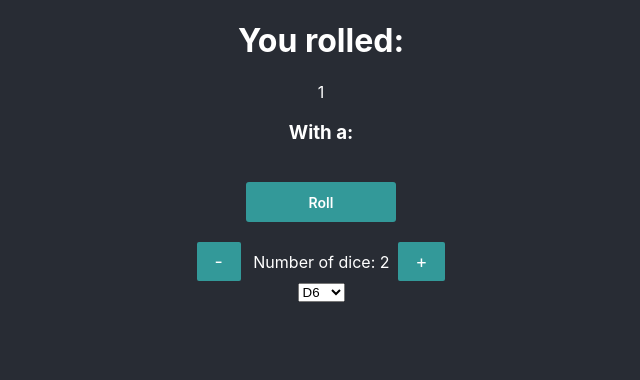
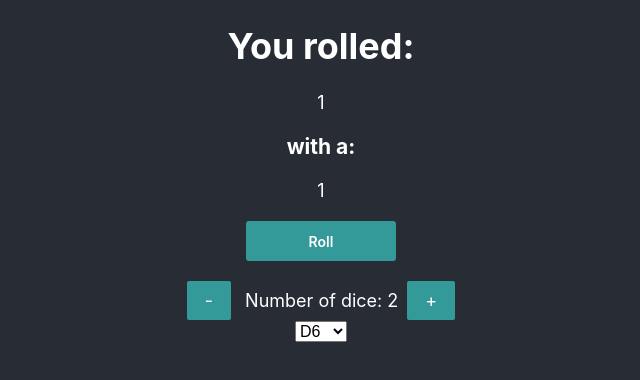
Before and after one commit to writes-of-spring/dice-roller, a React (Create React App) app: page / in a window 1280 px wide. Shown: the top 380 px of the page, without its empty margins (319-959 px from the left). Built offline with nearby package versions, Linux system fonts and the light colour scheme.

Commit message:
prevent number of dice being less than one

```diff
--- a/src/App.css
+++ b/src/App.css
@@ -4,6 +4,7 @@ body {
   background-color: #282c34;
   min-height: 100vh;
   color: white;
+  font-size: 18px;
 }
 
 .App {
@@ -49,3 +50,6 @@ body {
 button {
   all: unset;
 }
+select {
+  font-size: 16px;
+}
--- a/src/App.js
+++ b/src/App.js
@@ -5,7 +5,7 @@ function App() {
   // const [firstDieResult, setFirstDieResult] = useState(1);
   // const [secondDieResult, setSecondDieResult] = useState(6);
   const [diceResult, setDiceResult] = useState(1)
-  const [rolledDice, setRolledDice] = useState([])
+  const [rolledDice, setRolledDice] = useState([1])
   const [numberOfDice, setNumberOfDice] = useState(2)
   const [typeOfDice, setTypeofDice] = useState(6)
   // const firstDieImage = require(`./assets/${firstDieResult}.png`);
@@ -29,7 +29,7 @@ function App() {
       <h1>You rolled:</h1>
       <span className="roll-total-result">{diceResult}</span>
       <div className="roll-individual-results">
-        <h3>With a:</h3>
+        <h3>{rolledDice.length === 1 ? 'with a:' : 'with:'}</h3>
         {rolledDice.map(result => {
           return <span className="singleDice">{result}</span>
         })}
@@ -41,7 +41,10 @@ function App() {
         <div className="numberOfDice">
           <button
             className="dice-amount"
-            onClick={() => setNumberOfDice(numberOfDice - 1)}
+            onClick={() => {
+              if (numberOfDice === 1) return
+              setNumberOfDice(numberOfDice - 1)
+            }}
           >
             -
           </button>
```
